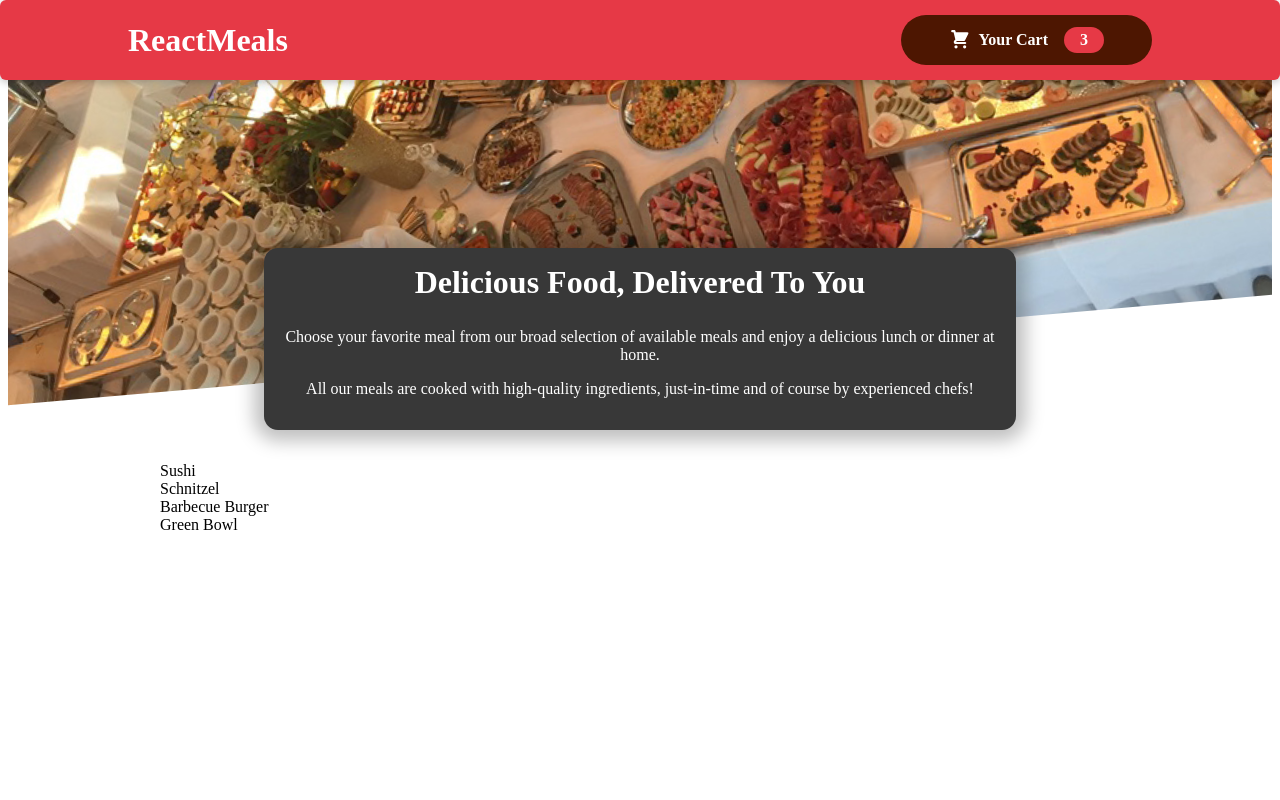
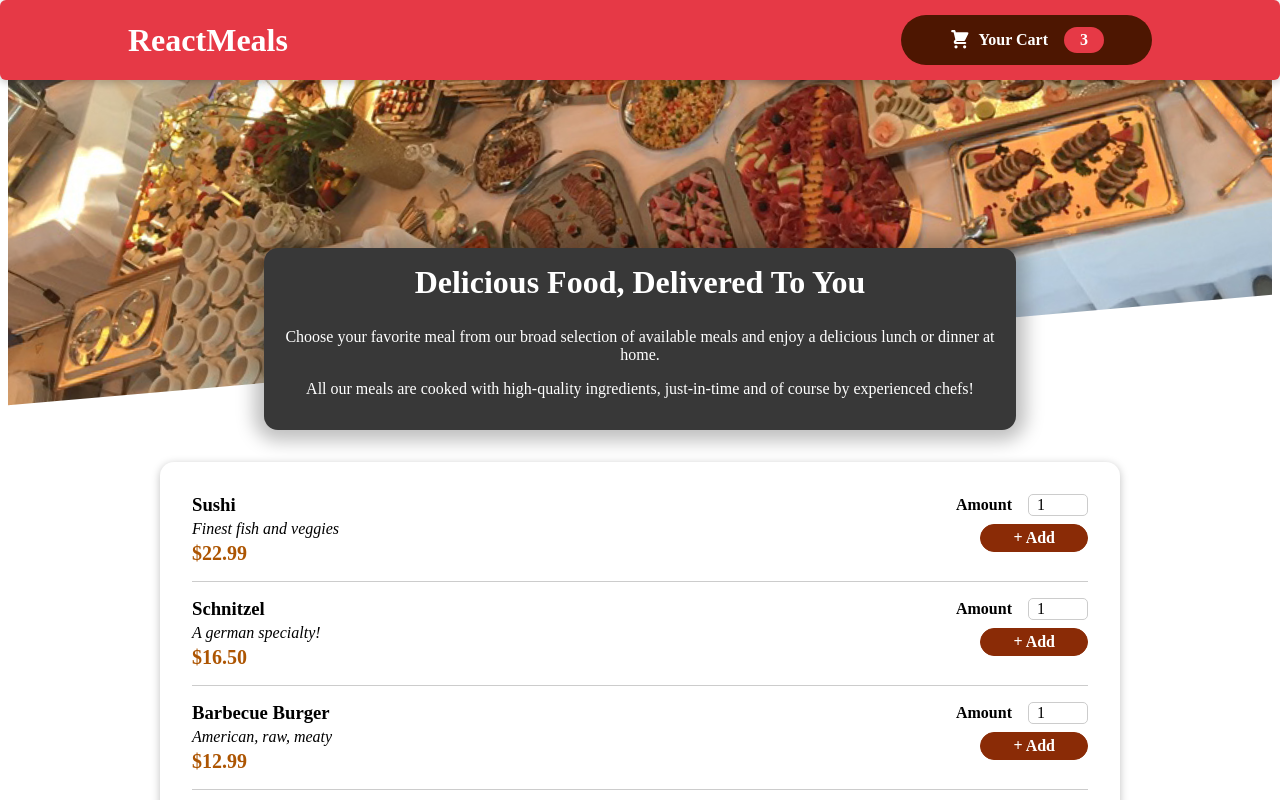
Before and after one commit to SAHEBDHARA/Resturent-website, a React (Vite) app: page / in a window 1280 px wide. Shown: the top 800 px of the page. Built offline with nearby package versions, Linux system fonts and the light colour scheme.

Commit message:
From added

```diff
--- a/src/App.jsx
+++ b/src/App.jsx
@@ -2,6 +2,7 @@
 
 import Header from "./components/Layout/Header";
 import Meals from "./components/Meals/Meals";
+import Input from "./components/UI/Input";
 
 function App() {
   return (
@@ -10,6 +11,7 @@
       <main>
         <Meals />
       </main>
+
     </Fragment>
   );
 }
--- a/src/components/Meals/AvailableMeals.jsx
+++ b/src/components/Meals/AvailableMeals.jsx
@@ -1,4 +1,7 @@
 import classes from './AvailableMeals.module.css';
+import Card from '../UI/Card';
+import MealItem from './MealsItems/MealItems';
+
 
 const DUMMY_MEALS = [
   {
@@ -29,11 +32,21 @@
 
 
 const AvailableMeals = () => {
-  const mealsList = DUMMY_MEALS.map((meal) => <li>{meal.name}</li>);
+  const mealsList = DUMMY_MEALS.map((meal) => (
+    <MealItem
+      key={meal.id}
+      name={meal.name}
+      description={meal.description}
+      price={meal.price}
+    />
+  ));
 
   return (
     <section className={classes.meals}>
-      <ul>{mealsList}</ul>
+       <Card>
+        <ul>{mealsList}</ul>
+      </Card>
+
     </section>
   );
 };
--- a/src/components/Meals/AvailableMeals.module.css
+++ b/src/components/Meals/AvailableMeals.module.css
@@ -1,4 +1,4 @@
-.meals {
+.meals{
     max-width: 60rem;
     width: 90%;
     margin: 2rem auto;
@@ -11,6 +11,7 @@
     padding: 0;
   }
 
+
   @keyframes meals-appear {
     from {
       opacity: 0;
--- /dev/null
+++ b/src/components/Meals/MealsItems/MealItemForm.jsx
@@ -0,0 +1,23 @@
+import Input from '../../UI/Input'
+import classes from './MealItemForm.module.css';
+
+const MealItemForm = (props) => {
+  return (
+    <form className={classes.form}>
+      <Input
+        label='Amount'
+        input={{
+          id: 'amount_' + props.id,
+          type: 'number',
+          min: '1',
+          max: '5',
+          step: '1',
+          defaultValue: '1',
+        }}
+      />
+      <button>+ Add</button>
+    </form>
+  );
+};
+
+export default MealItemForm;
--- /dev/null
+++ b/src/components/Meals/MealsItems/MealItemForm.module.css
@@ -0,0 +1,20 @@
+.form {
+    text-align: right;
+  }
+
+  .form button {
+    font: inherit;
+    cursor: pointer;
+    background-color: #8a2b06;
+    border: 1px solid #8a2b06;
+    color: white;
+    padding: 0.25rem 2rem;
+    border-radius: 20px;
+    font-weight: bold;
+  }
+
+  .form button:hover,
+  .form button:active {
+    background-color: #641e03;
+    border-color: #641e03;
+  }
--- /dev/null
+++ b/src/components/Meals/MealsItems/MealItems.jsx
@@ -0,0 +1,21 @@
+import classes from './MealsItem.module.css';
+import MealItemForm from './MealItemForm';
+
+const MealItem = (props) => {
+  const price = `$${props.price.toFixed(2)}`;
+
+  return (
+    <li className={classes.meal}>
+      <div>
+        <h3>{props.name}</h3>
+        <div className={classes.description}>{props.description}</div>
+        <div className={classes.price}>{price}</div>
+      </div>
+      <div>
+        <MealItemForm/>
+      </div>
+    </li>
+  );
+};
+
+export default MealItem;
--- /dev/null
+++ b/src/components/Meals/MealsItems/MealsItem.module.css
@@ -0,0 +1,22 @@
+.meal {
+    display: flex;
+    justify-content: space-between;
+    margin: 1rem;
+    padding-bottom: 1rem;
+    border-bottom: 1px solid #ccc;
+  }
+
+  .meal h3 {
+    margin: 0 0 0.25rem 0;
+  }
+
+  .description {
+    font-style: italic;
+  }
+
+  .price {
+    margin-top: 0.25rem;
+    font-weight: bold;
+    color: #ad5502;
+    font-size: 1.25rem;
+  }
--- /dev/null
+++ b/src/components/UI/Card.jsx
@@ -0,0 +1,7 @@
+import classes from './Card.module.css';
+
+const Card = props => {
+  return <div className={classes.card}>{props.children}</div>
+};
+
+export default Card;
--- /dev/null
+++ b/src/components/UI/Card.module.css
@@ -0,0 +1,6 @@
+.card {
+    padding: 1rem;
+    box-shadow: 0 2px 8px rgba(0, 0, 0, 0.25);
+    border-radius: 14px;
+    background-color: white;
+  }
--- /dev/null
+++ b/src/components/UI/Input.jsx
@@ -0,0 +1,12 @@
+import classes from './Input.module.css';
+
+const Input = (props) => {
+  return (
+    <div className={classes.input}>
+      <label htmlFor={props.input.id}>{props.label}</label>
+      <input {...props.input} />
+    </div>
+  );
+};
+
+export default Input;
--- /dev/null
+++ b/src/components/UI/Input.module.css
@@ -0,0 +1,18 @@
+.input {
+    display: flex;
+    align-items: center;
+    margin-bottom: 0.5rem;
+  }
+
+  .input label {
+    font-weight: bold;
+    margin-right: 1rem;
+  }
+
+  .input input {
+    width: 3rem;
+    border-radius: 5px;
+    border: 1px solid #ccc;
+    font: inherit;
+    padding-left: 0.5rem;
+  }
```
